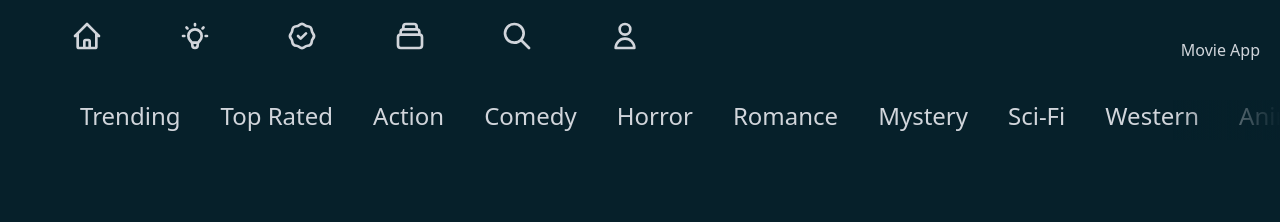
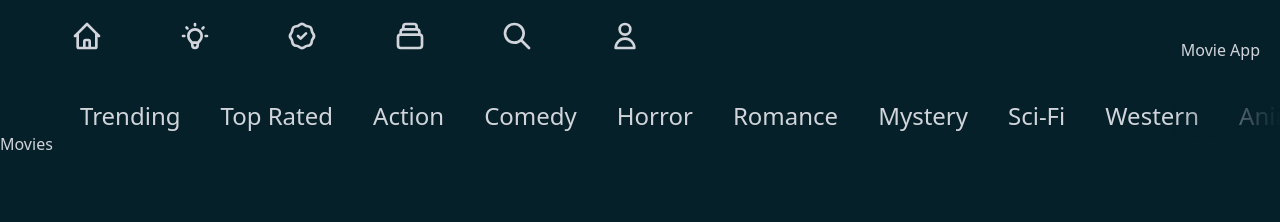
Before and after one commit to laribright/movie-app, a Next.js app: page / in a window 1280 px wide. Shown: the top 222 px of the page. Built offline with nearby package versions, Linux system fonts and the light colour scheme; no server answers.

Commit message:
Scaffold a movie component

```diff
--- /dev/null
+++ b/components/movies.js
@@ -0,0 +1,5 @@
+function Movies() {
+  return <div>Movies</div>;
+}
+
+export default Movies;
--- a/pages/index.js
+++ b/pages/index.js
@@ -1,6 +1,7 @@
 import Head from "next/head";
 import Header from '../components/header'
 import Nav from "../components/nav";
+import Movies from "../components/movies";
 
 export default function Home() {
   return (
@@ -15,6 +16,8 @@ export default function Home() {
 
       <Nav />
 
+      <Movies />
+
     </div>
   );
 }
```
